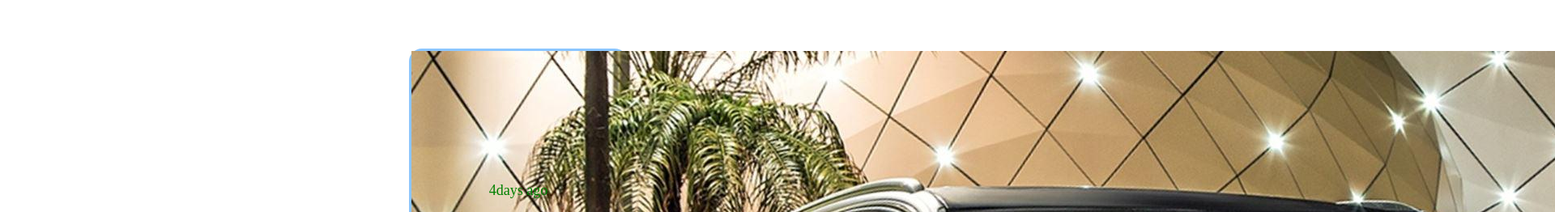
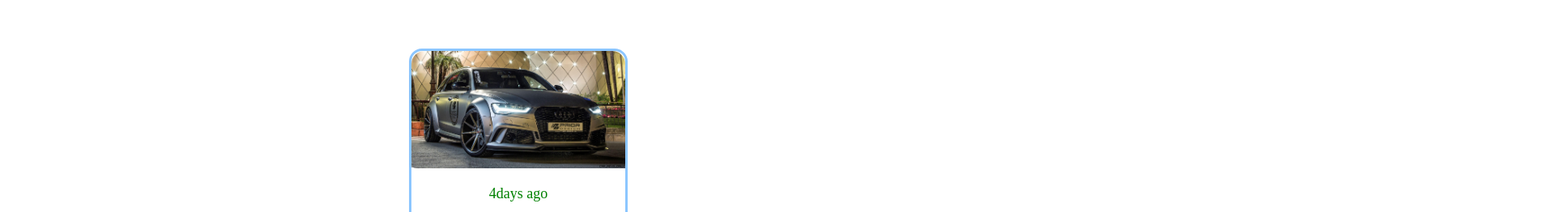
Before and after one commit to raxmatu11oh/1--ish, a plain HTML site: page index.html in a window 1280 px wide. Shown: the part 137-399 px from the top of the page at 81% size, 1920 px wide, since content can reach past the window. Drawn offline with Linux system fonts and the light colour scheme; files whose address does not match are found by name.

Commit message:
ayangilandi

```diff
--- a/index.css
+++ b/index.css
@@ -22,15 +22,21 @@ body {
     transform: scale(1.1);
 }
 
-
-.div1 {
+img {
     width: 100%;
     height: 145px;
     background-repeat: round;
-    background-image: url(/img/audi.5.jpg);
     border-top-right-radius: 16px;
     border-top-left-radius: 16px;
 }
+
+/* .div1 {
+    width: 100%;
+    height: 145px;
+    background-repeat: round;
+    border-top-right-radius: 16px;
+    border-top-left-radius: 16px;
+} */
 
 .p1 {
     margin: 0px;
--- a/index.html
+++ b/index.html
@@ -18,7 +18,7 @@
 
 
     <div class="otadiv">
-        <div class="div1"><img src="file:///C:/Users/User/Downloads/rasmlar/audi.5.jpg" alt=""></div>
+        <div class="div1"><img src="/img/audi.5.jpg" alt=""></div>
         <div class="div2">
             <p class="p1">4days ago</p>
             <h1>Post one</h1>
```
